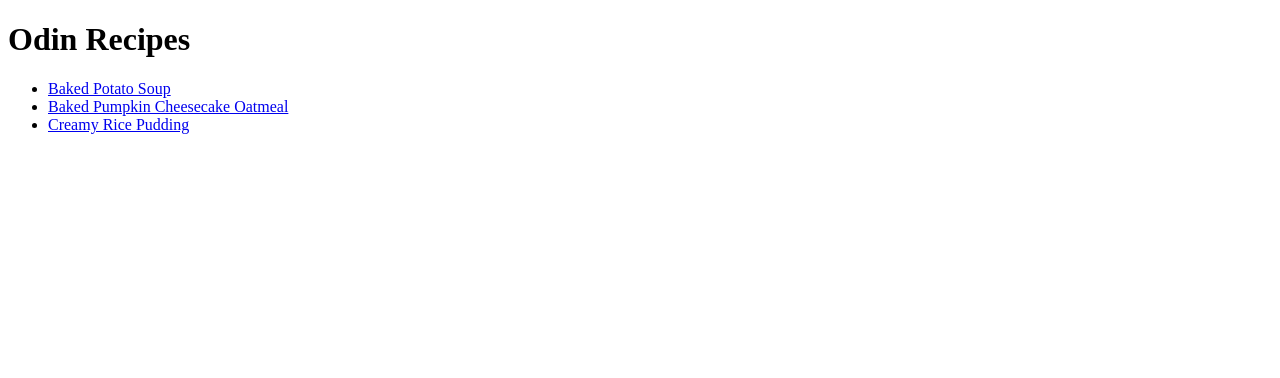
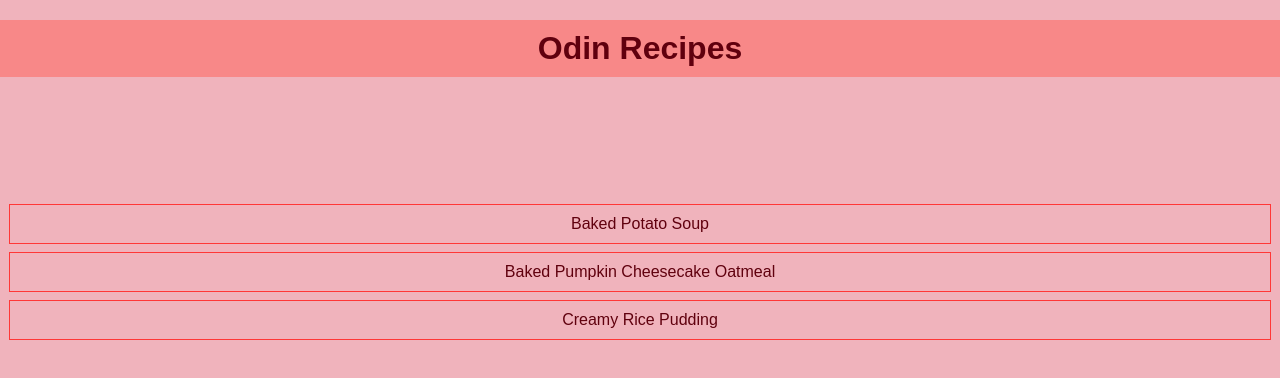
Before and after one commit to gunadiharja/odin-recipes, a plain HTML site: page index.html in a window 1280 px wide. Drawn offline with Linux system fonts and the light colour scheme.

Commit message:
Add CSS styling for the homepage

```diff
--- a/index.html
+++ b/index.html
@@ -1,16 +1,20 @@
 <!DOCTYPE html>
 <html lang="en">
+
 <head>
     <meta charset="UTF-8">
     <meta name="viewport" content="width=device-width, initial-scale=1.0">
+    <link rel="stylesheet" href="style.css">
     <title>Odin Recipes</title>
 </head>
+
 <body>
     <h1>Odin Recipes</h1>
     <ul>
-    <li><a href="./recipes/baked-potato-soup.html">Baked Potato Soup</a></li>
-    <li><a href="./recipes/baked-pumpkin-cheesecake-oatmeal.html">Baked Pumpkin Cheesecake Oatmeal</a></li>
-    <li><a href="./recipes/creamy-rice-pudding.html">Creamy Rice Pudding</a></li>
+        <li><a href="./recipes/baked-potato-soup.html">Baked Potato Soup</a></li>
+        <li><a href="./recipes/baked-pumpkin-cheesecake-oatmeal.html">Baked Pumpkin Cheesecake Oatmeal</a></li>
+        <li><a href="./recipes/creamy-rice-pudding.html">Creamy Rice Pudding</a></li>
     </ul>
 </body>
+
 </html>
--- /dev/null
+++ b/style.css
@@ -0,0 +1,38 @@
+* {
+    box-sizing: border-box;
+    margin: 10px 0;
+}
+
+body {
+    font-family: Arial, Helvetica, sans-serif;
+    background-color: #f0b3bc;
+}
+
+h1 {
+    text-align: center;
+    background-color: #f88888;
+    color: #60000e;
+    padding: 10px;
+}
+
+ul {
+    list-style: none;
+    padding: 0px;
+    margin: 10% 0;
+}
+
+li {
+    text-align: center;
+    padding: 10px;
+    margin: 10px;
+    outline: 1px solid #ff3737;
+}
+
+a {
+    text-decoration: none;
+    color: #60000e;
+}
+
+a:hover {
+    color: #ff3737;
+}
```
